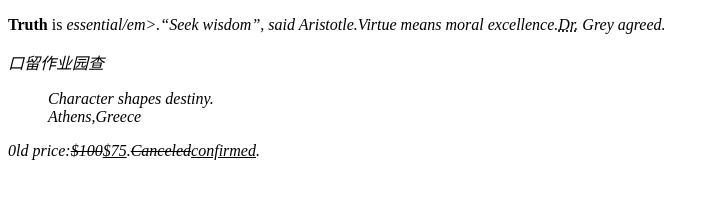
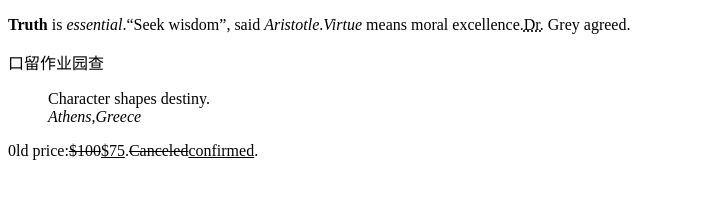
Before and after one commit to yup123-el/yup123-el.github.io, a plain HTML site: page quotes.html in a window 1280 px wide. Shown: the whole page, without its empty margins (0-717 px from the left). Drawn offline with Linux system fonts and the light colour scheme.

Commit message:
Update quotes.html

```diff
--- a/quotes.html
+++ b/quotes.html
@@ -3,7 +3,7 @@
 <meta charset="UTF-8"><title>Semantic Markup</title>
 </head>
 <body>
-<p><strong>Truth</strong> is <em>essential/em>.<q>Seek wisdom</q>, said <cite>Aristotle</cite>.<dfn>Virtue</dfn> means moral excellence.<abbr title="Doctor">Dr.</abbr> Grey agreed.</p>
+<p><strong>Truth</strong> is <em>essential</em>.<q>Seek wisdom</q>, said <cite>Aristotle</cite>.<dfn>Virtue</dfn> means moral excellence.<abbr title="Doctor">Dr.</abbr> Grey agreed.</p>
 口留作业园查
 <blockquote>Character shapes destiny. <address>Athens,Greece</address></blockquote>
 <p>0ld price:<s>$100</s><ins>$75</ins>.<del>Canceled</del><ins>confirmed</ins>.</p></body></html>
```
